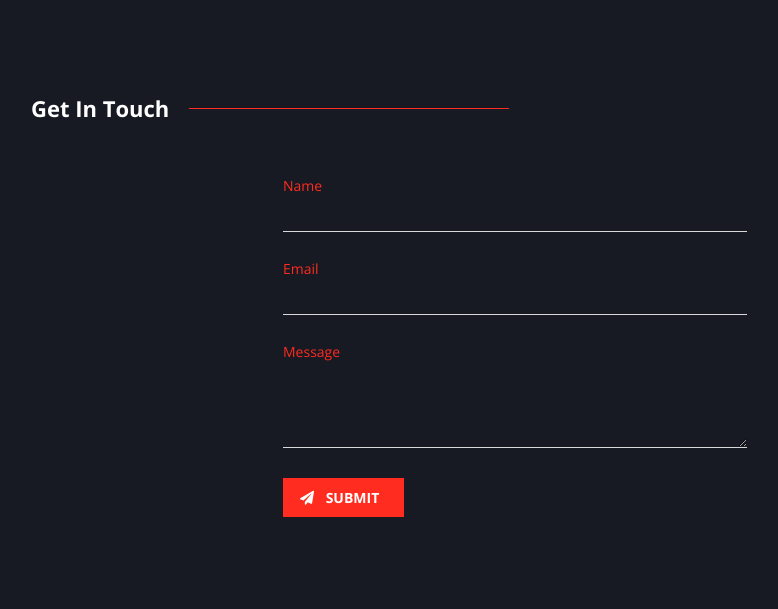
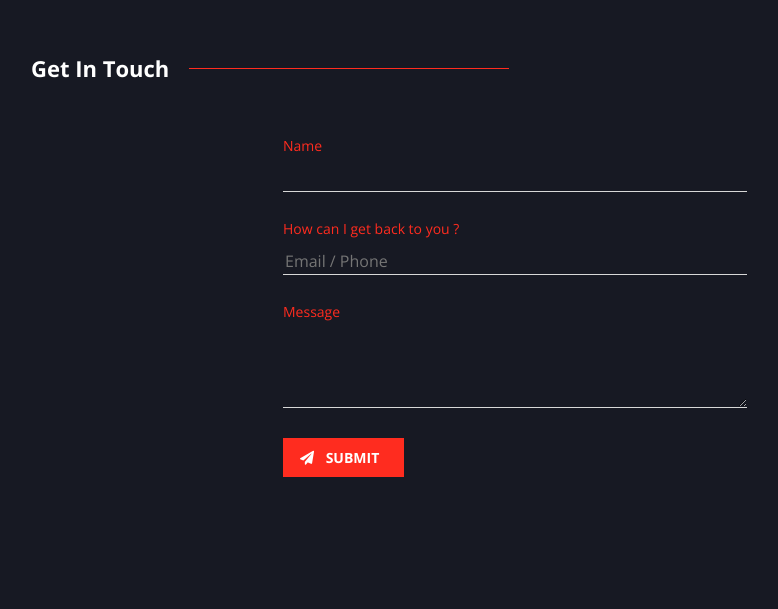
Before and after one commit to priyank-hub/laravel-themed-portfolio, a Vue app: page / in a window 1280 px wide. Shown: the part 5111-5720 px from the top of the page, without its empty margins (125-903 px from the left). Built offline with nearby package versions, Linux system fonts and the light colour scheme.

Commit message:
contact me

```diff
--- a/package.json
+++ b/package.json
@@ -8,6 +8,7 @@
     "lint": "vue-cli-service lint"
   },
   "dependencies": {
+    "axios": "^1.3.4",
     "bootstrap": "^5.2.3",
     "bootstrap-vue": "^2.23.1",
     "core-js": "^3.8.3",
--- a/src/assets/css/app.css
+++ b/src/assets/css/app.css
@@ -61,10 +61,10 @@ button {
     border-radius: 0px !important;
 }
 
-button:hover {
+/* button:hover {
     background: #FF2C1F !important;
     color: #fff !important;
-}
+} */
 
 .hover {
     transition: 0.3s all !important;
--- a/src/components/Contact.vue
+++ b/src/components/Contact.vue
@@ -1,5 +1,5 @@
 <template>
-  <div class="row mx-0 justify-content-center align-items-center" style="min-height: 100vh">
+  <div class="row mx-0 justify-content-center align-items-center" style="min-height: 90vh">
     <div>
         <div class="d-flex flex-row align-items-center mx-0 px-3 reveal">
             <div class="font-size-xl text-left font-weight-bold">
@@ -10,51 +10,96 @@
             <div class="line-bar"></div>
         </div>
 
-        <div class="container my-5 text-left">
+        <div v-if="success" class="mt-5 success">
+            <div class="mt-4">
+                <img src="/assets/email.png" alt="" width="80px">
+            </div>
+            <div class="mt-5">
+                <!-- <h6 class="">{{ message }}</h6> -->
+                <h4 :class="mode == 'dark' ? 'text-white' : 'text-black'">
+                    Thank you for reaching out to me.
+                </h4>
+                <h6 class="" :class="mode == 'dark' ? 'text-white' : 'text-black'">
+                    I Appreciate you taking the time to connect with me and for your interest in my work. I will get back to you promptly with a response to your inquiry or to discuss any further details.
+                </h6>
+            </div>
+
+            <div class="mt-5">
+                <b-button class="text-decoration-none text-white p-0" style="border: 1px solid #FF2C1F" @click="success = false">
+                    <div class="hover bg-laravel p-2 px-3">
+                        <i class="fas fa-paper-plane"></i>
+                        <span class="mx-2">
+                            Send Again
+                        </span>
+                    </div>
+                </b-button>
+            </div>
+        </div>
+
+        <div v-else-if="error">
+            {{ message }}
+        </div>
+
+        <div v-else class="container my-5 text-left">
             <div class="row mx-0 justify-content-center">
                 <div class="col-12 col-lg-6">
+                    <form @submit.prevent="submit">
                         <div class="mb-4 reveal">
                             <label for="" class="font-size-sm text-laravel">Name</label>
                             <div class="mt-2">
-                            <input class="w-100" style="font-size-15px" v-model="form.name" :class="mode == 'dark' ? 'text-white' : ''">
+                                <input class="w-100" style="font-size-15px" required v-model="form.name" :class="mode == 'dark' ? 'text-white' : ''">
                             </div>
                         </div>
 
                         <div class="form-group mb-4 reveal">
-                        <label for="" class="font-size-sm text-laravel">Email</label>
+                            <label for="" class="font-size-sm text-laravel">How can I get back to you ?</label>
                             <div class="mt-2">
-                            <input class="w-100" style="font-size-15px" v-model="form.email" :class="mode == 'dark' ? 'text-white' : ''">
+                                <input class="w-100" style="font-size-15px" required v-model="form.email" placeholder="Email / Phone" :class="mode == 'dark' ? 'text-white' : ''">
                             </div>
                         </div>
 
                         <div class="form-group mb-4 reveal">
                             <label for="" class="font-size-sm text-laravel">Message</label>
                             <div class="mt-2">
-                            <textarea name="" class="w-100" id="" rows="3" style="font-size-15px" v-model="form.message" :class="mode == 'dark' ? 'text-white' : ''"></textarea>
+                                <textarea name="" class="w-100" id="" rows="3" style="font-size-15px" required v-model="form.message" :class="mode == 'dark' ? 'text-white' : ''"></textarea>
                             </div>
                         </div>
 
                         <div class="d-flex flex-row reveal">
-                        <a href="" class="text-decoration-none text-white" style="border: 1px solid #FF2C1F">
+                            <b-button type="submit" class="text-decoration-none text-white p-0" style="border: 1px solid #FF2C1F">
                                 <div class="hover bg-laravel p-2 px-3">
                                     <i class="fas fa-paper-plane"></i>
                                     <span class="mx-2">
                                         Submit
                                     </span>
                                 </div>
-                        </a>
+                            </b-button>
+                        </div>
+                    </form>
                 </div>
             </div>
         </div>
+    </div>
+
+    <div v-if="sending" class="row mx-0 justify-content-center align-items-center"
+    style="min-height: 100vh; position: fixed; top: 0; left: 0; z-index: 300" :class="mode == 'dark' ? 'bg-accent-dark' : 'bg-white'">
+        <div style="height: 200px">
+            <Logo />
         </div>
     </div>
   </div>
 </template>
 
 <script>
+import axios from 'axios'
+import Logo from '../components/Logo.vue'
+
 export default {
   props: {
     mode: String,
+  },
+  components: {
+    Logo,
   },
   data() {
     return {
@@ -62,7 +107,37 @@ export default {
             name: null,
             email: null,
             message: null,
+        },
+        success: false,
+        error: false,
+        message: null,
+        sending: false,
     }
+  },
+  methods: {
+    async submit() {
+        this.sending = true;
+
+        const headers = {
+            "Access-Control-Allow-Origin": "*"
+        };
+
+        await axios.post('https://myportfolio-ackend.herokuapp.com//contact', this.form, { headers })
+        .then(response => {
+            console.log('res', response);
+            this.sending = false;
+            if (response.status == 200 && response.data.success == true) {
+                this.success = true;
+                this.message = response.data.message;
+            }
+        })
+        .catch(err => {
+            this.sending = false;
+            this.error = true;
+            this.message = err;
+        });
+
+        this.sending = false;
     }
   }
 }
@@ -77,6 +152,10 @@ h1 {
 
 a:hover .hover {
   translate: -0.25rem -0.25rem !important;
+}
+
+.bg-accent-dark {
+    background: #171923;
 }
 
 input, textarea {
@@ -107,3 +186,9 @@ input:focus-visible, textarea:focus-visible {
     margin-left: 20px;
 }
 </style>
+
+<style>
+.b-avatar .b-avatar-img img {
+    object-fit: contain !important;
+}
+</style>
```
Also changed, not shown: public/assets/email.png (added), 1 other file (tests, documents, lock files or other folders). Lines whose indentation alone changed are shown as unchanged.
